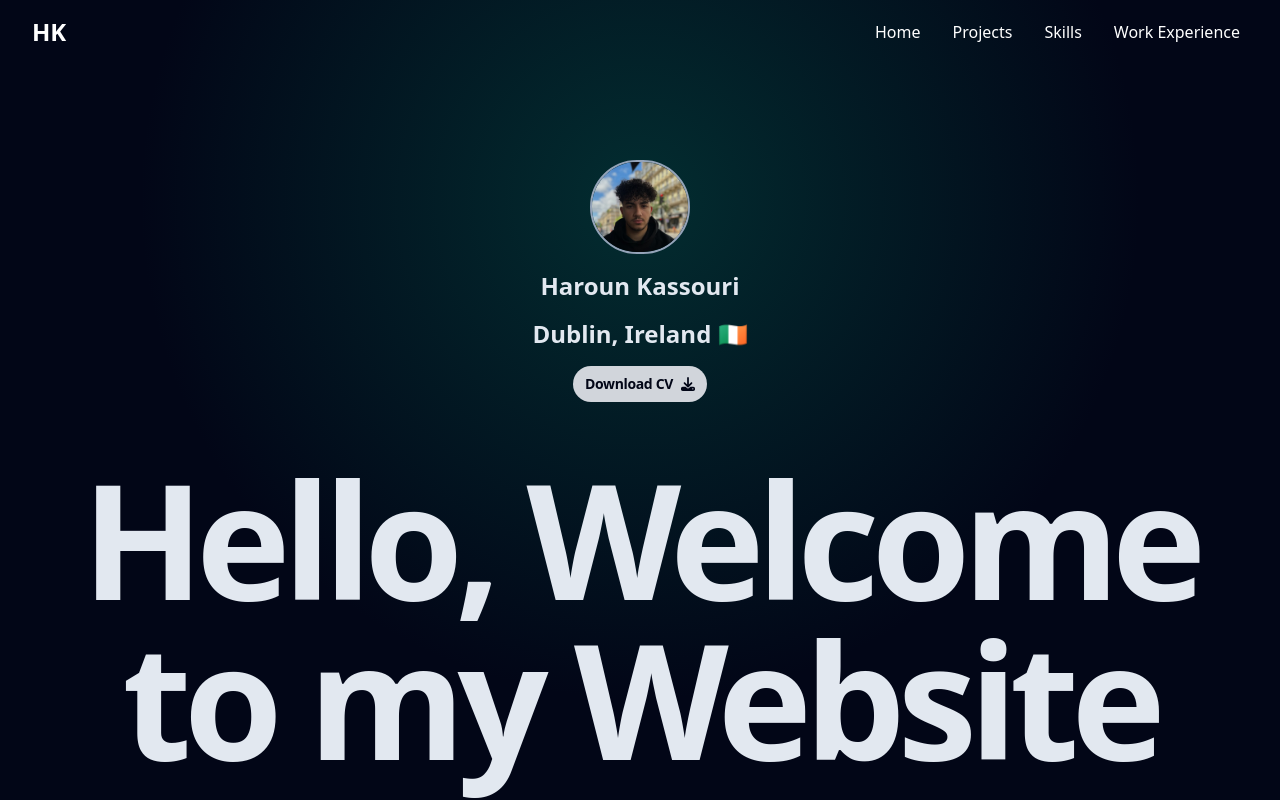
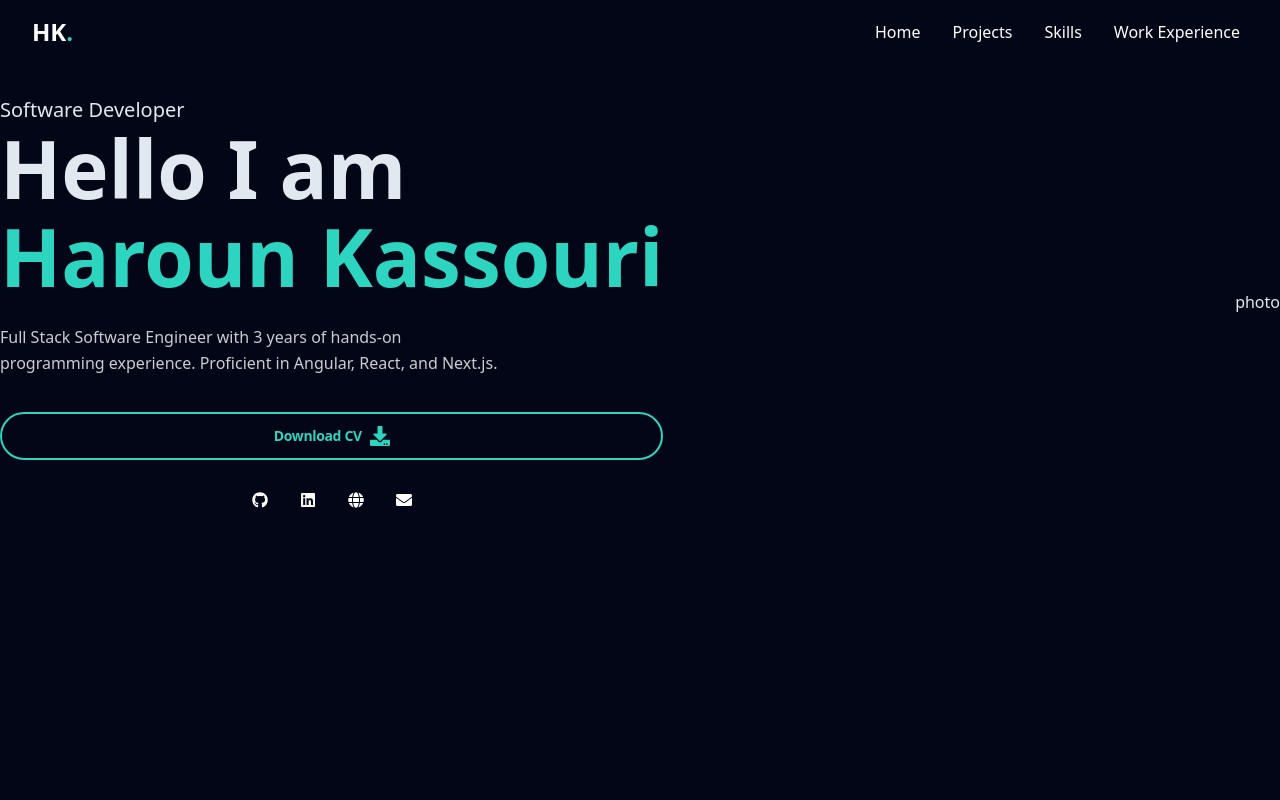
Before and after one commit to HarounHK/resume, a Next.js app: page / in a window 1280 px wide. Shown: the top 800 px of the page. Built offline with nearby package versions, Linux system fonts and the light colour scheme.

Commit message:
Changed Homepage and added Links to personal  sites

```diff
--- /dev/null
+++ b/app/components/Homepge.jsx
@@ -0,0 +1,52 @@
+import { FaDownload } from "react-icons/fa";
+import { SOCIALS } from "../constants/text"; // Make sure this path is correct
+
+export const Homepge = () => {
+  return (
+    <section className="h-full">
+      <div className="container mx-auto h-full">
+        <div className="flex flex-col xl:flex-row items-center justify-between xl:pt-8 xl:pb-24">
+          {/* {Text} */}
+          <div className="text-center xl:text-left">
+            <span className="text-xl">Software Developer</span>
+            <h1 className="mb-6 text-5xl xl:text-[80px] leading-[1.1] font-semibold">
+              Hello I am <br />
+              <span className="text-teal-400">Haroun Kassouri</span>
+            </h1>
+            <p className="max-w-[500px] mb-9 text-white/80">
+              Full Stack Software Engineer with 3 years of hands-on programming experience.
+              Proficient in Angular, React, and Next.js.
+            </p>
+            <a
+              href="/CV.pdf"
+              target="_blank"
+              rel="noopener noreferrer"
+              download
+              className="flex items-center justify-center mx-auto gap-x-2 rounded-full bg-slate-950 px-5 py-3 text-teal-400 text-sm font-semibold tracking-tight border-2 border-teal-400 hover:bg-teal-400 hover:text-black transition-colors"
+            >
+              Download CV
+              <FaDownload className="text-xl" />
+            </a>
+                <div className="mt-8 xl:mt-8 flex justify-center gap-8">
+                    {SOCIALS.map((item, index) => (
+                    <a
+                        key={index}
+                        href={item.path}
+                        className="text-white hover:text-teal-400 transition-colors"
+                        target="_blank"
+                        rel="noopener noreferrer"
+                    >
+                        {item.icon}
+                    </a>
+                    ))}
+                </div>
+          </div>
+          {/* {Photo} */}
+          <div>photo</div>
+        </div>
+      </div>
+    </section>
+  );
+};
+
+export default Homepge;
--- a/app/components/NavBar.jsx
+++ b/app/components/NavBar.jsx
@@ -10,7 +10,7 @@ export const NavBar = () => {
             <div className='flex items-center'>
               <div className='flex-shrink-0'>
                 <a href="/" className='text-white text-2xl font-bold'>
-                  HK
+                  HK<span className='text-teal-400'>.</span>
                 </a>
               </div>
             </div>
--- a/app/constants/text.js
+++ b/app/constants/text.js
@@ -5,6 +5,8 @@ import sample4 from "../../public/sample4.jpeg";
 
 import c1 from "../../public/c1.jpeg";
 import c2 from "../../public/c2.jpeg";
+
+import { FaGithub, FaGlobe, FaLinkedin, FaEnvelope } from "react-icons/fa";
 
 export const PROFILE = {
   name: "Haroun Kassouri",
@@ -73,3 +75,10 @@ export const EXPERIENCES = [
     technologies: ["Next.js", "React", "JavaScript", "Tailwind CSS", "Node.js"],
   },
 ];
+
+export const SOCIALS = [
+  {icon: <FaGithub/>, path:"https://github.com/HarounHK"},
+  {icon: <FaLinkedin/>, path:"https://www.linkedin.com/in/harounkassouri/"},
+  {icon: <FaGlobe/>, path:"https://harounkassouri.com/"},
+  {icon: <FaEnvelope/>, path:"mailto:haroun.kassouri@outlook.com"},
+]
--- a/app/globals.css
+++ b/app/globals.css
@@ -1,3 +1,9 @@
 @tailwind base;
 @tailwind components;
 @tailwind utilities;
+
+@layer components {
+    .btn-custom {
+      @apply bg-white text-black border border-gray-300;
+    }
+  }
--- a/app/layout.js
+++ b/app/layout.js
@@ -23,7 +23,7 @@ export const metadata = {
         <body className={`${geistSans.variable} ${geistMono.variable} antialiased`}>
           <div className="container mx-auto">
             <div className="leading-relaxed text-slate-200 antialiased selection:bg-teal-300 selection:text-teal-900">
-              <div className="z-[-5] bg-slate-950 fixed inset-0 bg-[radial-gradient(circle_500px_at_50%_200px,#034a4391,transparent)]"></div>
+              <div className="z-[-5] bg-slate-950 fixed inset-0 bg-[radial-gradient(circle_500px_at_50%_200px,#020617 ,transparent)]"></div>
               {children}
             </div>
           </div>
--- a/app/page.js
+++ b/app/page.js
@@ -2,7 +2,7 @@
 
 import React from 'react';
 import { usePathname } from 'next/navigation';
-import { HomePage } from './components/HomePage';
+import { Homepge } from './components/Homepge';
 import { NavBar } from './components/NavBar';
 
 export default function Page() {
@@ -11,7 +11,7 @@ export default function Page() {
   return (
     <>
       <NavBar />
-      <HomePage />
+      <Homepge />
     </>
   );
 }
--- a/package.json
+++ b/package.json
@@ -9,6 +9,7 @@
     "lint": "next lint"
   },
   "dependencies": {
+    "@nextui-org/react": "^2.4.6",
     "next": "14.2.9",
     "react": "^18",
     "react-dom": "^18",
--- a/tailwind.config.js
+++ b/tailwind.config.js
@@ -11,6 +11,9 @@ module.exports = {
         background: "var(--background)",
         foreground: "var(--foreground)",
       },
+      fontFamily:{
+        primary:['sans-serif'],
+      },
     },
   },
   plugins: [],
```
Also changed, not shown: 1 other file (tests, documents, lock files or other folders).
